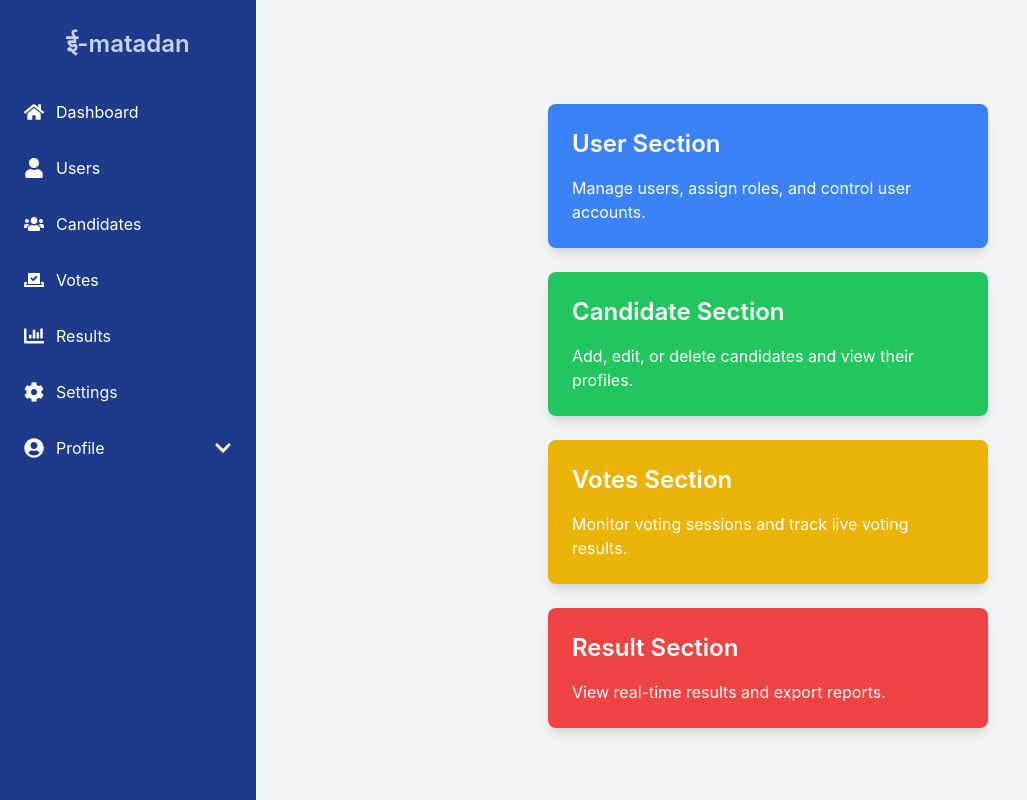
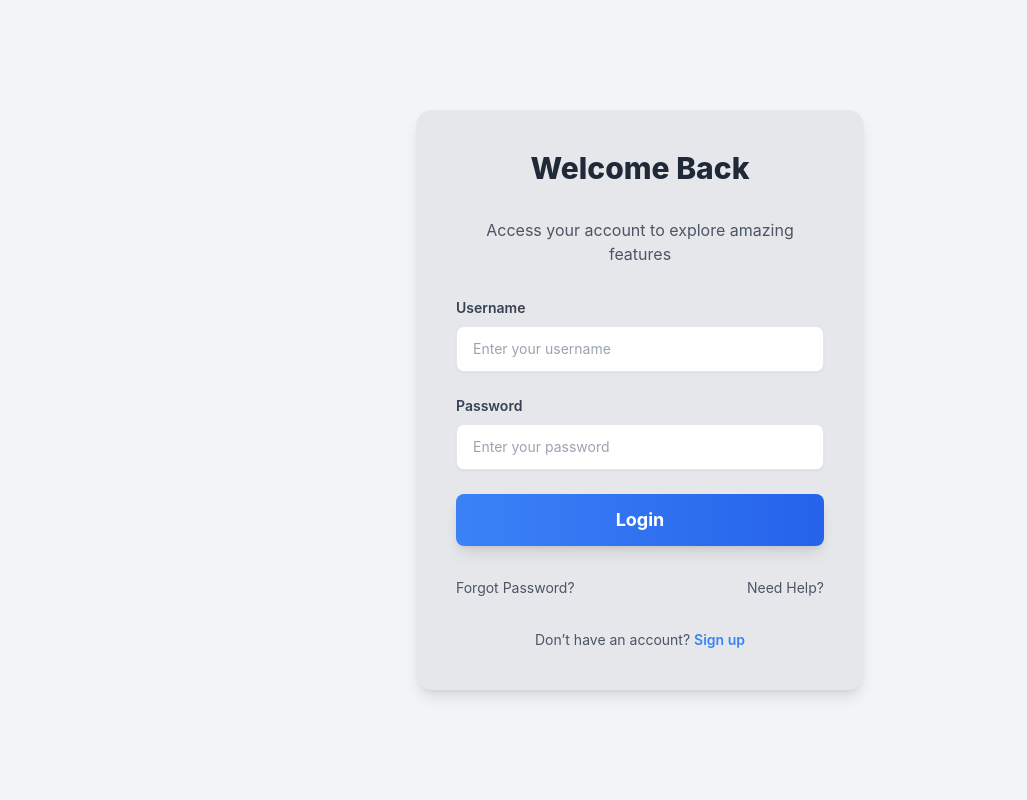
Before and after one commit to Pranav952/E-Matadan, a React (Create React App) app in the folder frontend/: page / in a window 1280 px wide. Shown: the whole page, without its empty margins (0-1027 px from the left). Built offline with nearby package versions, Linux system fonts and the light colour scheme.

Commit message:
small change

```diff
--- a/frontend/src/App.js
+++ b/frontend/src/App.js
@@ -7,7 +7,6 @@
 import UserRoutes from './user/Routes';
 import Register from './user/views/Register';
 import Login from './user/views/Login';
-import Dashboard from './admin/views/Dashboard';
 import { Navigate } from 'react-router-dom';
 import { AuthProvider, useAuth } from './contexts/AuthContext';
 
@@ -17,7 +16,7 @@
       <AuthProvider>
         <Routes>
           {/* Default route */}
-          <Route path="/" element={<Dashboard />} />
+          <Route path="/" element={<Login />} />
 
           {/* Login route */}
           <Route path="/login" element={<Login />} />
```
